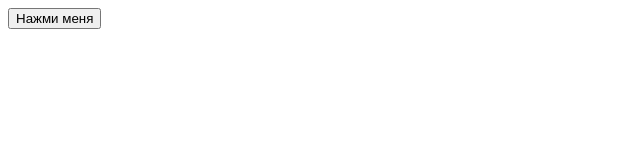
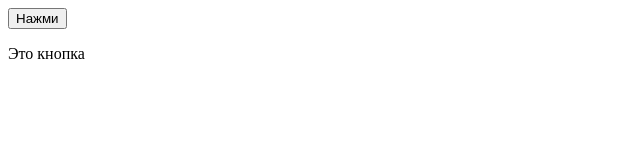
Before and after one commit to danon1412/kartinka, a plain HTML site: page index.html in a window 1280 px wide. Shown: the whole page, without its empty margins (0-640 px from the left). Drawn offline with Linux system fonts and the light colour scheme.

Commit message:
Изменил строки кода и добавил новые

```diff
--- a/index.html
+++ b/index.html
@@ -6,6 +6,7 @@
     <title>Git</title>
 </head>
 <body>
-    <button>Нажми меня</button>
+    <button>Нажми</button>
+    <p>Это кнопка</p>
 </body>
 </html>
```
